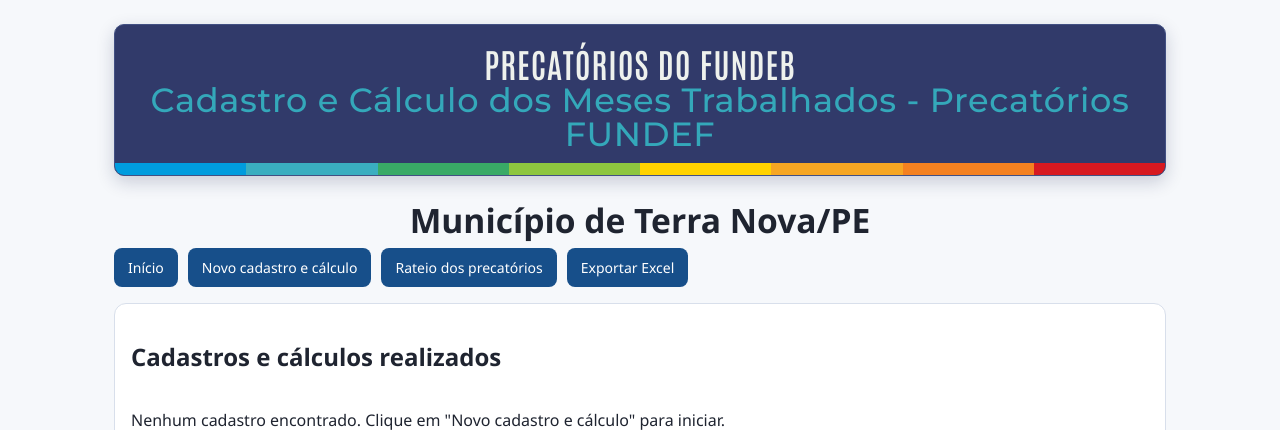
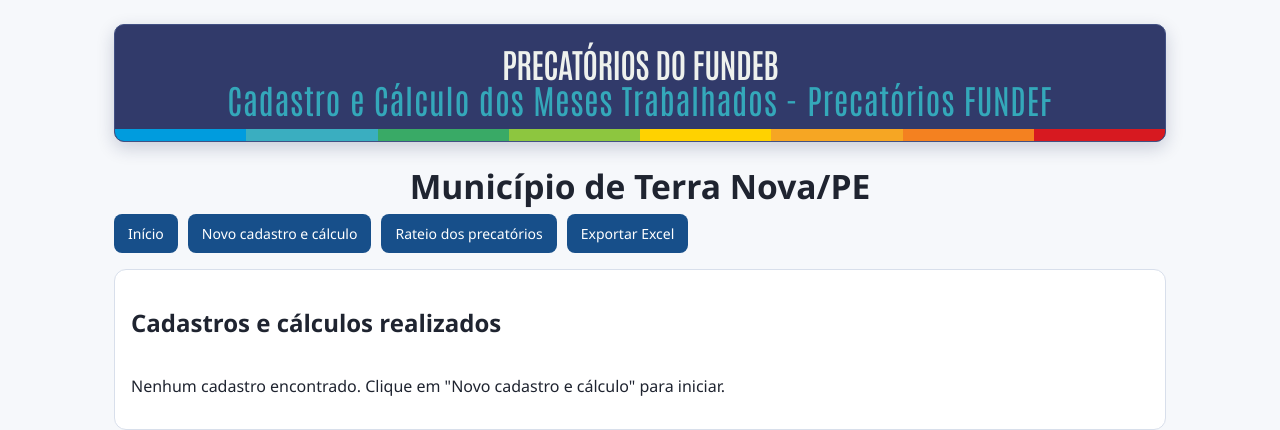
Before and after one commit to gustavocolumbina-lang/validacao-tempo, a Flask app: page / in a window 1280 px wide. Shown: the top 430 px of the page. Run offline with Flask 3, Linux system fonts and the light colour scheme; data that the repository does not hold is empty.

Commit message:
novo tamanho

```diff
--- a/static/style.css
+++ b/static/style.css
@@ -328,9 +328,8 @@
     color: #eef1ed;
     font-family: "Antonio", system-ui, -apple-system, BlinkMacSystemFont, "Segoe UI", sans-serif;
     font-weight: 600;
-    /* tamanho bem maior e letras menos espaçadas */
-    font-size: clamp(3.6rem, 7vw, 4.8rem);
-    letter-spacing: 0.03em;
+    font-size: clamp(5.2rem, 10vw, 7.2rem);
+    letter-spacing: -0.02em;
     text-transform: uppercase;
 }
 
@@ -338,10 +337,9 @@
     margin-top: 8px;
     margin-bottom: 0;
     color: #cfd4ff;
-    font-family: "Montserrat", system-ui, -apple-system, BlinkMacSystemFont, "Segoe UI", sans-serif;
-    font-weight: 500;
-    /* bem menor em relação ao título */
-    font-size: clamp(0.75rem, 1.1vw, 0.9rem);
+    font-family: "Antonio", system-ui, -apple-system, BlinkMacSystemFont, "Segoe UI", sans-serif;
+    font-weight: 400;
+    font-size: clamp(0.3rem, 0.6vw, 0.4rem);
 }
 
 .msg {
```
